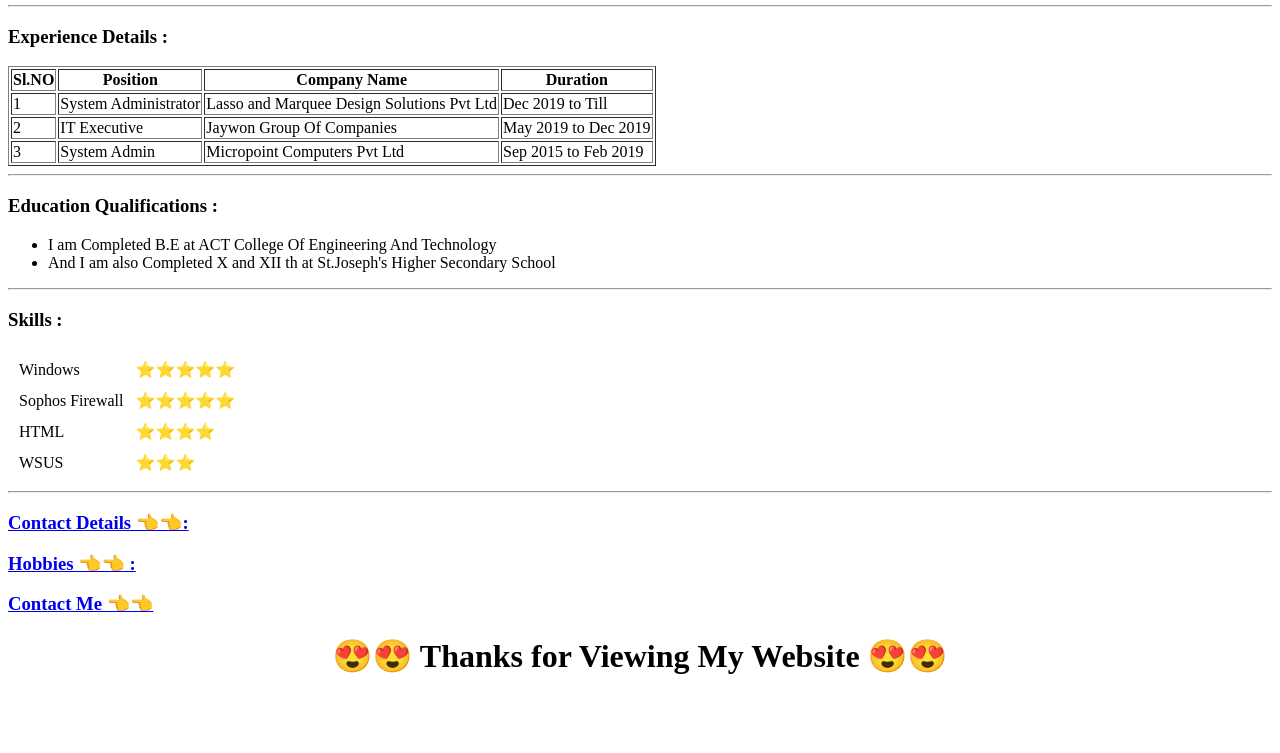
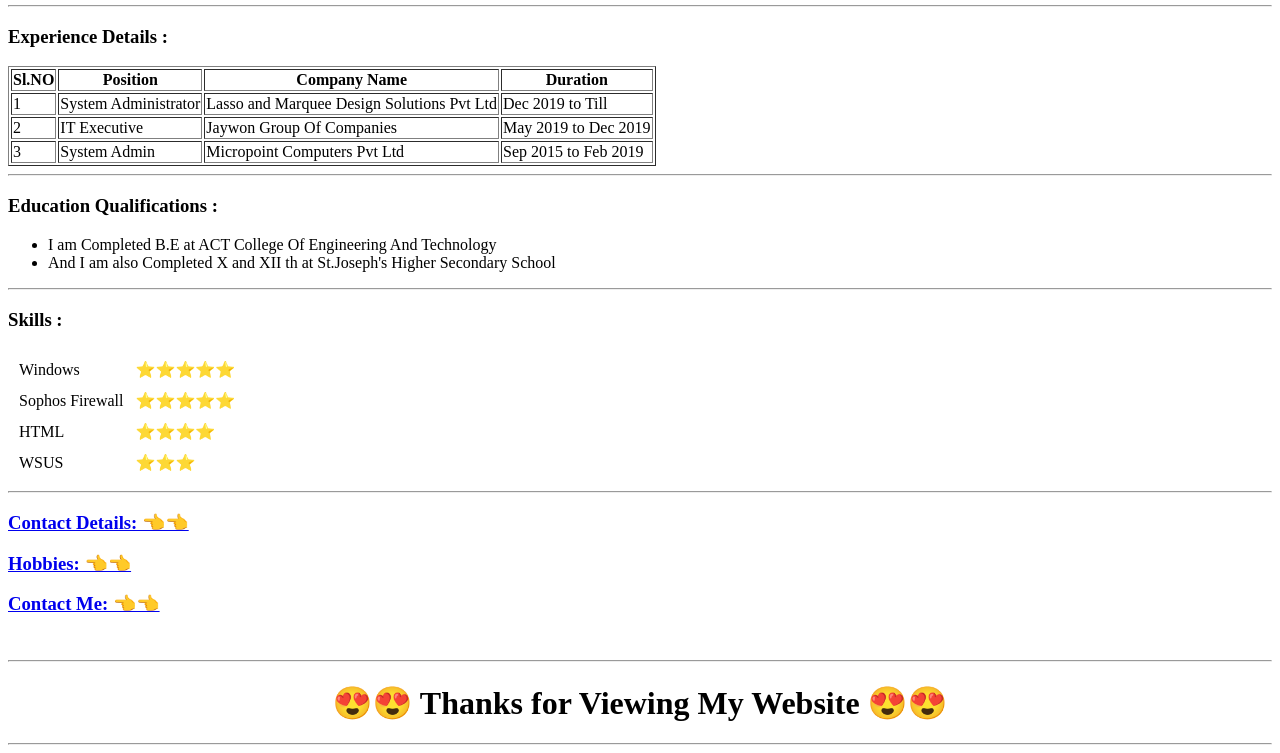
Before and after one commit to syedthanveer/CV, a plain HTML site: page index.html in a window 1280 px wide. Shown: the part 397-1150 px from the top of the page. Before the commit the page ends 1093 px from the top, so only its background shows below. Drawn offline with Linux system fonts and the light colour scheme.

Commit message:
Add files via upload

```diff
--- a/index.html
+++ b/index.html
@@ -78,17 +78,19 @@
         </table>
 <hr>
 
-    <h3><a href="Contact Details.html">Contact Details 👈👈:</a></h3>
+    <h3><a href="Contact Details.html">Contact Details: 👈👈</a></h3>
 
-      <h3><a href="Hobbies.html"> Hobbies 👈👈 :</a></h3>
+      <h3><a href="Hobbies.html"> Hobbies: 👈👈 </a></h3>
 
-    <h3><a href="form.html"> Contact Me 👈👈 </a></h3>
+    <h3><a href="Form.html"> Contact Me: 👈👈 </a></h3>
 
 </body>
 
+<br>
 
+<hr>
 <h1><center> 😍😍 Thanks for Viewing My  Website 😍😍 </center></h1>
-
+<hr>
 
 
 </html>
```
